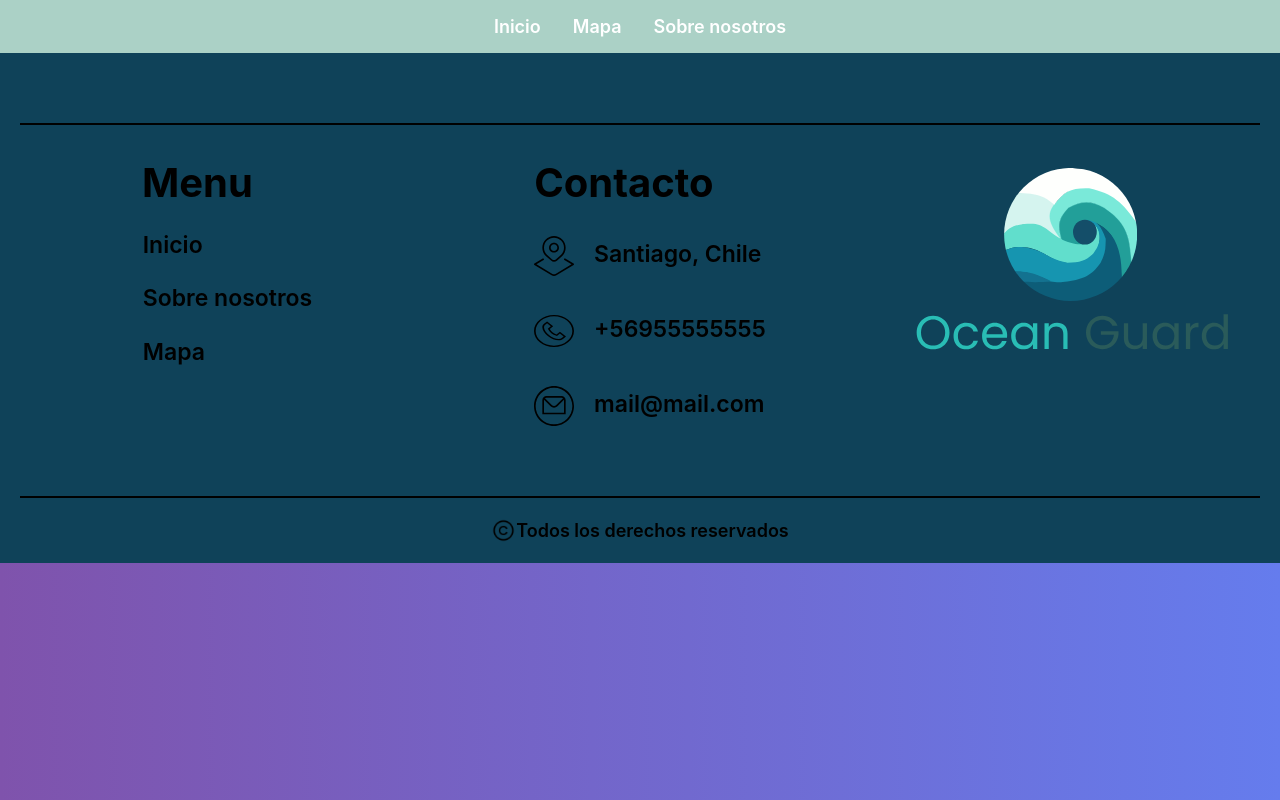
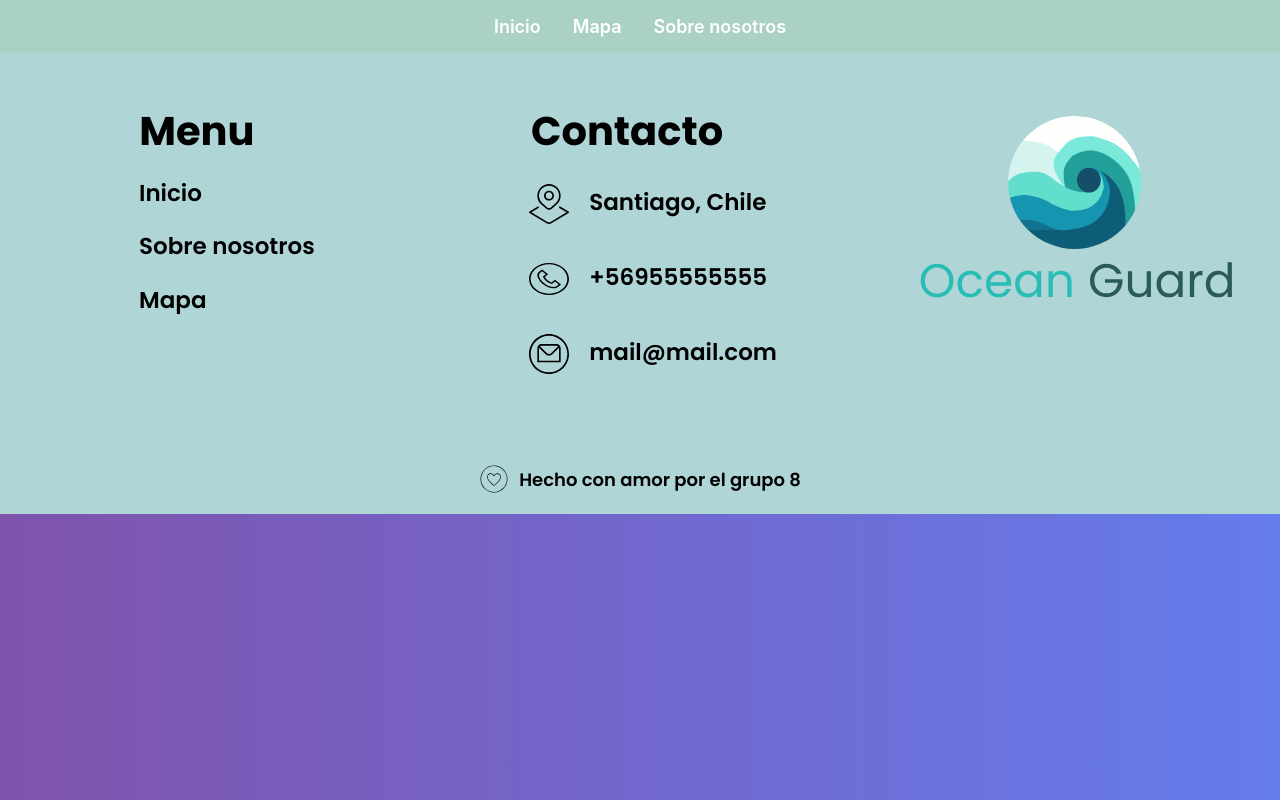
Before and after one commit to OceanGuard/Mauffin.github.io, a React (Vite) app: page /sobre-nosotros in a window 1280 px wide. Built offline with nearby package versions, Linux system fonts and the light colour scheme; a web font is replaced by a local one.

Commit message:
imagen de corazon

```diff
--- a/src/assets/style/Footer.css
+++ b/src/assets/style/Footer.css
@@ -2,9 +2,9 @@
     display: flex;
     justify-content: space-between;
     padding: 20px;
-    background-color: rgb(15, 66, 89);
+    background-color: #b0d5d7;
     flex-direction: column;
-
+    font-family: poppins;
 }
 
 .columnas {
@@ -59,7 +59,7 @@
     align-items: center;
 }
 
-.derechos-reservados {
+.frase-final {
     display: flex;
     justify-content: center;
     align-items: center;
@@ -72,10 +72,11 @@
     font-size: 20px;
     padding: 8px;
     font-size: 23px;
-
-
 }
-
+a{
+    text-decoration-line: none;
+    text-decoration: none;
+}
 .contacto ul>li {
     display: flex;
     list-style-type: none;
@@ -86,16 +87,6 @@
     font-size: 23px;
 }
 
-.primera-linea {
-    background-color: black;
-    border: 1px solid;
-    margin-top: 50px;
-}
-
-.segunda-linea {
-    background-color: black;
-    border: 1px solid;
-}
 
 .titulo-menu {
     font-size: 40px;
@@ -116,9 +107,11 @@
 
 }
 
-.derechos-reservados img {
-    height: 25px;
-    width: 25px;
+.frase-final img {
+    height: 30px;
+    width: 30px;
+    margin-right: 10px;
+
 }
 
 @media (max-width: 1100px) {
--- a/src/components/Footer/Footer.jsx
+++ b/src/components/Footer/Footer.jsx
@@ -4,14 +4,13 @@ import logoFooter from '../../assets/img/icons/OceanFooter.svg'
 import numero from '../../assets/img/icons/numero.svg'
 import mail from '../../assets/img/icons/mail.svg'
 import localizacion from '../../assets/img/icons/localizacion.svg'
-import copyright from '../../assets/img/icons/copyright.svg'
+import corazon from '../../assets/img/icons/corazon.svg'
 import { Link } from 'react-router-dom'
 
 
 function Footer() {
     return (
         <footer className="footer" >
-            <hr className='primera-linea' />
                 <section className='columnas'>
                     <section className="menu">
                         <h6 className='titulo-menu'>Menu</h6>
@@ -33,10 +32,9 @@ function Footer() {
                         <img src={logoFooter} alt="logo-OcenGuard" />
                     </section>
                 </section>
-            <hr className='segunda-linea' />
-            <section className='derechos-reservados'>
-                <img src={copyright} alt="cono-copyright" />
-                <p>Todos los derechos reservados</p>
+            <section className='frase-final'>
+                <img src={corazon} alt="icono-corazon" />
+                <p>Hecho con amor por el grupo 8</p>
             </section>
         </footer>
     )
```
Also changed, not shown: src/assets/img/icons/corazon.svg (added).
